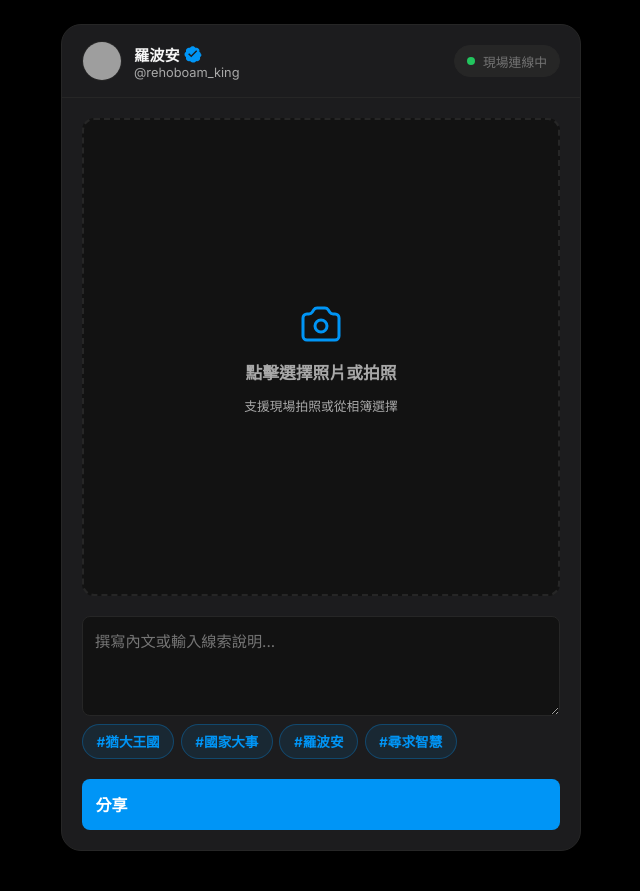
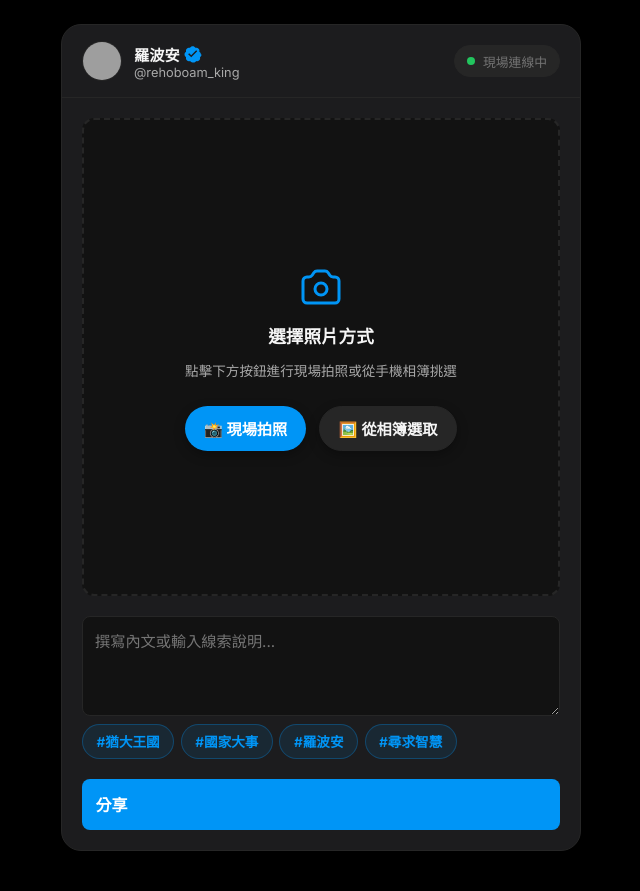
Before and after one commit to MaliquyChen/web_Ig_retreat, a Flask app: page /post in a window 1280 px wide. Shown: the part 61-952 px from the top of the page, without its empty margins (319-959 px from the left). Run offline with Flask 3, Linux system fonts and the light colour scheme; data comes from the database, SQL or seed files in the repository; both versions use the stored data as it was after the commit; some libraries are stand-ins or nearby versions; grey boxes are pictures that could not be loaded.

Commit message:
fix: 提供拍照與相簿雙按鈕、加入前端圖片壓縮防逾時與後端50MB/HEIC支援

```diff
--- a/app.py
+++ b/app.py
@@ -5,12 +5,17 @@ import json
 from datetime import datetime
 from flask import Flask, render_template, request, jsonify, redirect, url_for
 from werkzeug.utils import secure_filename
+from PIL import Image, ImageOps
 
 app = Flask(__name__)
 app.config['SECRET_KEY'] = 'event-ig-secret-key-2026'
 app.config['UPLOAD_FOLDER'] = os.path.join(app.root_path, 'static', 'uploads')
-app.config['MAX_CONTENT_LENGTH'] = 16 * 1024 * 1024  # 16MB max upload limit
-ALLOWED_EXTENSIONS = {'png', 'jpg', 'jpeg', 'webp', 'gif'}
+app.config['MAX_CONTENT_LENGTH'] = 50 * 1024 * 1024  # 50MB max upload limit
+ALLOWED_EXTENSIONS = {'png', 'jpg', 'jpeg', 'webp', 'gif', 'heic', 'heif'}
+
+@app.errorhandler(413)
+def request_entity_too_large(error):
+    return jsonify({"success": False, "error": "照片檔案過大（超過 50MB 限制），請選擇較小的照片！"}), 413
 
 # 中文版預設活動角色基礎資料
 DEFAULT_CHARACTERS = {
@@ -379,6 +384,16 @@ def api_create_post():
         save_path = os.path.join(app.config['UPLOAD_FOLDER'], unique_filename)
         file.save(save_path)
 
+        # 使用 Pillow 自動校正手機拍照之 EXIF 方向與最佳化
+        try:
+            with Image.open(save_path) as img:
+                img = ImageOps.exif_transpose(img)
+                if img.mode in ('RGBA', 'P') and ext in ('jpg', 'jpeg', 'heic', 'heif'):
+                    img = img.convert('RGB')
+                img.save(save_path, quality=90, optimize=True)
+        except Exception as e:
+            app.logger.warning(f"PIL 處理圖片失敗 (保留原圖): {e}")
+
         image_url = f"/static/uploads/{unique_filename}"
 
         conn = get_db_connection()
@@ -403,7 +418,7 @@ def api_create_post():
             }
         })
 
-    return jsonify({"success": False, "error": "不支援的圖片格式，僅支援 JPG, PNG, WEBP, GIF"}), 400
+    return jsonify({"success": False, "error": "不支援的圖片格式，支援 JPG, PNG, WEBP, GIF, HEIC"}), 400
 
 @app.route('/api/posts/<int:post_id>/like', methods=['POST'])
 def api_like_post(post_id):
--- a/static/css/style.css
+++ b/static/css/style.css
@@ -567,17 +567,46 @@ button {
 
 .remove-photo-btn {
   position: absolute;
-  top: 10px;
-  right: 10px;
-  background: rgba(0, 0, 0, 0.7);
+  top: 12px;
+  right: 12px;
+  background: rgba(0, 0, 0, 0.75);
   color: #fff;
-  border-radius: 50%;
-  width: 32px;
-  height: 32px;
+  border-radius: 20px;
+  padding: 0.35rem 0.85rem;
+  font-size: 0.82rem;
+  font-weight: 600;
   display: none;
   align-items: center;
   justify-content: center;
   z-index: 10;
+  backdrop-filter: blur(4px);
+  border: 1px solid rgba(255, 255, 255, 0.2);
+}
+
+.upload-source-btns {
+  display: flex;
+  gap: 0.85rem;
+  margin-top: 0.85rem;
+  z-index: 5;
+  flex-wrap: wrap;
+  justify-content: center;
+}
+
+.upload-choice-btn {
+  padding: 0.65rem 1.15rem;
+  font-size: 0.95rem;
+  font-weight: 600;
+  border-radius: 24px;
+  display: inline-flex;
+  align-items: center;
+  gap: 0.35rem;
+  box-shadow: var(--shadow-sm);
+  cursor: pointer;
+  transition: transform 0.15s, opacity 0.15s;
+}
+
+.upload-choice-btn:active {
+  transform: scale(0.96);
 }
 
 .caption-group {
--- a/static/js/app.js
+++ b/static/js/app.js
@@ -39,42 +39,113 @@ function initPostForm() {
   if (!postForm) return;
 
   const fileInput = document.getElementById('imageFileInput');
+  const cameraFileInput = document.getElementById('cameraFileInput');
+  const galleryFileInput = document.getElementById('galleryFileInput');
+  const cameraBtn = document.getElementById('cameraTriggerBtn');
+  const galleryBtn = document.getElementById('galleryTriggerBtn');
   const dropzone = document.getElementById('imageDropzone');
   const imagePreview = document.getElementById('imagePreview');
   const dropzonePrompt = document.getElementById('dropzonePrompt');
+  const compressionNotice = document.getElementById('compressionNotice');
   const removePhotoBtn = document.getElementById('removePhotoBtn');
   const captionTextarea = document.getElementById('captionTextarea');
   const submitBtn = document.getElementById('submitBtn');
   const successBanner = document.getElementById('successBanner');
 
-  if (fileInput) {
-    fileInput.addEventListener('change', (e) => {
-      const file = e.target.files[0];
-      if (file) {
-        showPreview(file);
+  let currentProcessedFile = null;
+
+  // 點擊「📸 現場拍照」按鈕
+  if (cameraBtn && cameraFileInput) {
+    cameraBtn.addEventListener('click', (e) => {
+      e.stopPropagation();
+      cameraFileInput.click();
+    });
+  }
+
+  // 點擊「🖼️ 從相簿選取」按鈕
+  if (galleryBtn && galleryFileInput) {
+    galleryBtn.addEventListener('click', (e) => {
+      e.stopPropagation();
+      galleryFileInput.click();
+    });
+  }
+
+  // 點擊上傳區外圍空白處（若尚未選擇照片），預設開啟相簿
+  if (dropzone) {
+    dropzone.addEventListener('click', (e) => {
+      if (e.target.closest('#cameraTriggerBtn') || e.target.closest('#galleryTriggerBtn') || e.target.closest('#removePhotoBtn')) {
+        return;
+      }
+      if (!currentProcessedFile && galleryFileInput) {
+        galleryFileInput.click();
       }
     });
   }
 
-  function showPreview(file) {
+  // 處理照片選取後的即時預覽與壓縮
+  async function handleSelectedFile(file) {
+    if (!file) return;
+
+    showInstantPreview(file);
+
+    if (compressionNotice) {
+      compressionNotice.style.display = 'block';
+    }
+
+    try {
+      // 前端自動壓縮與縮圖，將手機 20~30MB 巨大照片最佳化至 ~500KB，避免網路逾時與上傳錯誤
+      currentProcessedFile = await compressImage(file, 1920, 1920, 0.85);
+    } catch (err) {
+      console.warn('前端壓縮失敗，使用原始檔案上傳:', err);
+      currentProcessedFile = file;
+    } finally {
+      if (compressionNotice) {
+        compressionNotice.style.display = 'none';
+      }
+    }
+  }
+
+  if (cameraFileInput) {
+    cameraFileInput.addEventListener('change', (e) => {
+      if (e.target.files && e.target.files[0]) {
+        handleSelectedFile(e.target.files[0]);
+      }
+    });
+  }
+
+  if (galleryFileInput) {
+    galleryFileInput.addEventListener('change', (e) => {
+      if (e.target.files && e.target.files[0]) {
+        handleSelectedFile(e.target.files[0]);
+      }
+    });
+  }
+
+  // 即時預覽照片
+  function showInstantPreview(file) {
     const reader = new FileReader();
     reader.onload = (e) => {
       imagePreview.src = e.target.result;
       imagePreview.style.display = 'block';
       dropzonePrompt.style.display = 'none';
-      if (removePhotoBtn) removePhotoBtn.style.display = 'flex';
+      if (removePhotoBtn) removePhotoBtn.style.display = 'inline-flex';
     };
     reader.readAsDataURL(file);
   }
 
+  // 移除/重新選擇照片
   if (removePhotoBtn) {
     removePhotoBtn.addEventListener('click', (e) => {
       e.stopPropagation();
-      fileInput.value = '';
+      currentProcessedFile = null;
+      if (cameraFileInput) cameraFileInput.value = '';
+      if (galleryFileInput) galleryFileInput.value = '';
+      if (fileInput) fileInput.value = '';
       imagePreview.src = '';
       imagePreview.style.display = 'none';
       dropzonePrompt.style.display = 'flex';
       removePhotoBtn.style.display = 'none';
+      if (compressionNotice) compressionNotice.style.display = 'none';
     });
   }
 
@@ -114,12 +185,15 @@ function initPostForm() {
   postForm.addEventListener('submit', async (e) => {
     e.preventDefault();
 
-    if (!fileInput.files || fileInput.files.length === 0) {
-      alert('請先選擇或拍攝一張照片！');
+    if (!currentProcessedFile) {
+      alert('請先選擇相簿照片或拍攝一張照片！');
       return;
     }
 
     const formData = new FormData(postForm);
+    // 加入前端最佳化後的高品質相片
+    formData.set('image', currentProcessedFile, currentProcessedFile.name || 'upload.jpg');
+
     submitBtn.disabled = true;
     const originalText = submitBtn.textContent;
     submitBtn.textContent = '發布中... ⏳';
@@ -130,35 +204,102 @@ function initPostForm() {
         body: formData
       });
 
-      const data = await response.json();
+      let data;
+      try {
+        data = await response.json();
+      } catch (jsonErr) {
+        if (response.status === 413) {
+          throw new Error('照片檔案過大（超過限制），請選擇較小尺寸的照片！');
+        } else {
+          throw new Error(`伺服器異常 (狀態碼: ${response.status})，請確認連線或稍後再試。`);
+        }
+      }
 
-      if (data.success) {
+      if (!response.ok || !data.success) {
+        alert(data && data.error ? data.error : '貼文發布失敗，請稍後重試。');
+        submitBtn.disabled = false;
+        submitBtn.textContent = originalText;
+        return;
+      }
+
+      // 發布成功
       if (successBanner) {
         successBanner.style.display = 'block';
         successBanner.scrollIntoView({ behavior: 'smooth' });
       }
 
       postForm.reset();
+      currentProcessedFile = null;
+      if (cameraFileInput) cameraFileInput.value = '';
+      if (galleryFileInput) galleryFileInput.value = '';
       imagePreview.style.display = 'none';
       dropzonePrompt.style.display = 'flex';
       if (removePhotoBtn) removePhotoBtn.style.display = 'none';
+      if (previewWrapper) previewWrapper.style.display = 'none';
 
       submitBtn.textContent = '已發布！✨';
       setTimeout(() => {
         submitBtn.disabled = false;
         submitBtn.textContent = originalText;
       }, 2000);
-      } else {
-        alert(data.error || '貼文發布失敗，請稍後重試。');
+
+    } catch (err) {
+      console.error('上傳錯誤:', err);
+      alert(err.message || '上傳發生錯誤，請檢查網路連線或稍後重試。');
       submitBtn.disabled = false;
       submitBtn.textContent = originalText;
     }
-    } catch (err) {
-      console.error('上傳錯誤:', err);
-      alert('上傳發生錯誤，請檢查網路連線。');
-      submitBtn.disabled = false;
-      submitBtn.textContent = originalText;
+  });
 }
+
+// 前端 Canvas 自動等比例縮圖與 JPEG 壓縮
+function compressImage(file, maxWidth = 1920, maxHeight = 1920, quality = 0.85) {
+  return new Promise((resolve) => {
+    if (!file.type || file.type.includes('svg') || file.type.includes('gif')) {
+      return resolve(file);
+    }
+
+    const reader = new FileReader();
+    reader.onload = (e) => {
+      const img = new Image();
+      img.onload = () => {
+        let width = img.width;
+        let height = img.height;
+
+        if (width > maxWidth || height > maxHeight) {
+          if (width / height > maxWidth / maxHeight) {
+            height = Math.round((height * maxWidth) / width);
+            width = maxWidth;
+          } else {
+            width = Math.round((width * maxHeight) / height);
+            height = maxHeight;
+          }
+        }
+
+        const canvas = document.createElement('canvas');
+        canvas.width = width;
+        canvas.height = height;
+        const ctx = canvas.getContext('2d');
+        ctx.drawImage(img, 0, 0, width, height);
+
+        canvas.toBlob((blob) => {
+          if (blob) {
+            const fileName = (file.name || 'photo').replace(/\.[^/.]+$/, '') + '.jpg';
+            const compressedFile = new File([blob], fileName, {
+              type: 'image/jpeg',
+              lastModified: Date.now()
+            });
+            resolve(compressedFile);
+          } else {
+            resolve(file);
+          }
+        }, 'image/jpeg', quality);
+      };
+      img.onerror = () => resolve(file);
+      img.src = e.target.result;
+    };
+    reader.onerror = () => resolve(file);
+    reader.readAsDataURL(file);
   });
 }
 
--- a/templates/post.html
+++ b/templates/post.html
@@ -58,7 +58,7 @@
 
         <!-- 圖片上傳區塊 -->
         <div class="image-upload-dropzone" id="imageDropzone">
-          <button type="button" class="remove-photo-btn" id="removePhotoBtn" title="移除照片">✕</button>
+          <button type="button" class="remove-photo-btn" id="removePhotoBtn" title="移除照片">✕ 重新選擇</button>
 
           <img id="imagePreview" class="image-preview" alt="預覽照片">
 
@@ -67,11 +67,27 @@
               <path stroke-linecap="round" stroke-linejoin="round" stroke-width="1.5" d="M3 9a2 2 0 012-2h0.93a2 2 0 001.664-.89l.812-1.22A2 2 0 0110.07 4h3.86a2 2 0 011.664.89l.812 1.22A2 2 0 0018.07 7H19a2 2 0 012 2v9a2 2 0 01-2 2H5a2 2 0 01-2-2V9z"/>
               <path stroke-linecap="round" stroke-linejoin="round" stroke-width="1.5" d="M15 13a3 3 0 11-6 0 3 3 0 016 0z"/>
             </svg>
-            <p style="font-weight: 600; font-size: 1.05rem;">點擊選擇照片或拍照</p>
-            <p style="font-size: 0.8rem;">支援現場拍照或從相簿選擇</p>
+            <p style="font-weight: 700; font-size: 1.1rem; color: var(--text-primary); margin: 0;">選擇照片方式</p>
+            <p style="font-size: 0.85rem; color: var(--text-secondary); margin: 0;">點擊下方按鈕進行現場拍照或從手機相簿挑選</p>
+
+            <div class="upload-source-btns">
+              <button type="button" id="cameraTriggerBtn" class="btn-primary upload-choice-btn">
+                📸 現場拍照
+              </button>
+              <button type="button" id="galleryTriggerBtn" class="btn-secondary upload-choice-btn">
+                🖼️ 從相簿選取
+              </button>
+            </div>
+
+            <div id="compressionNotice" style="display: none; font-size: 0.8rem; color: var(--accent-blue); margin-top: 0.5rem;">
+              ⚡ 照片處理與自動最佳化中...
+            </div>
           </div>
 
-          <input type="file" name="image" id="imageFileInput" class="file-input" accept="image/*">
+          <!-- 獨立相機與相簿 input -->
+          <input type="file" id="cameraFileInput" accept="image/*" capture="environment" style="display: none;">
+          <input type="file" id="galleryFileInput" accept="image/*" style="display: none;">
+          <input type="file" name="image" id="imageFileInput" style="display: none;">
         </div>
 
         <!-- 貼文內文輸入區 -->
```
Also changed, not shown: database.db. Lines whose indentation alone changed are shown as unchanged.
